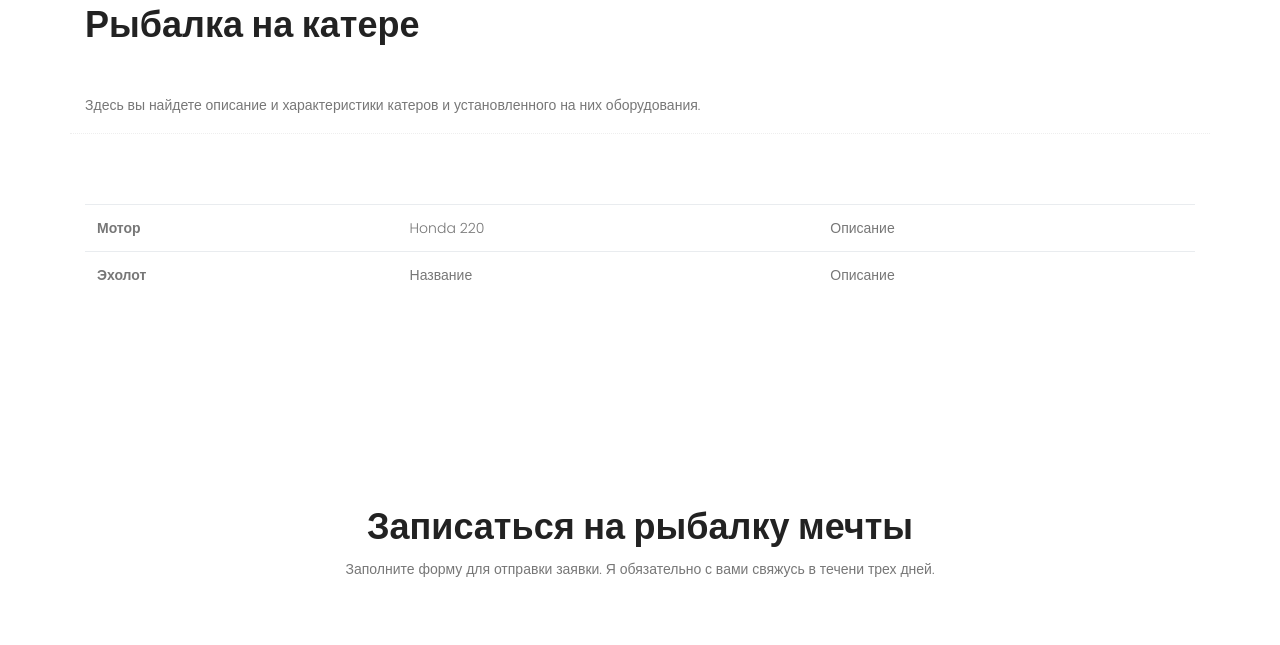
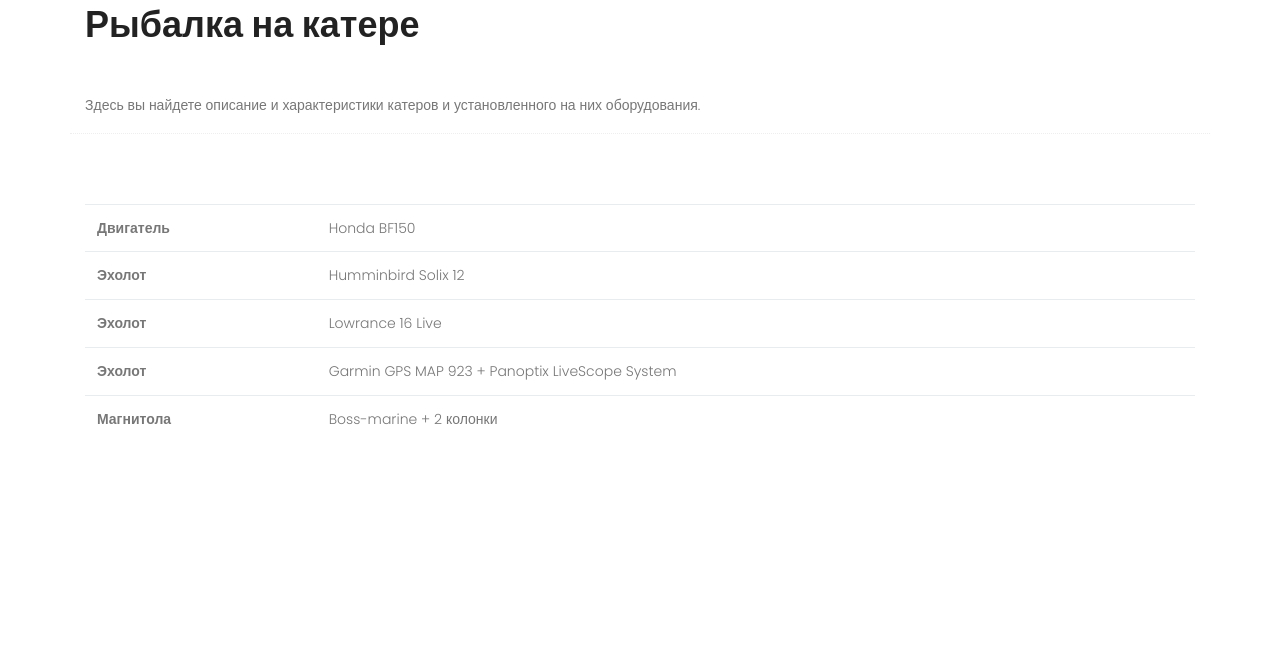
Before and after one commit to dgolov/FominFishing, a Django app: page /boat in a window 1280 px wide. Shown: the part 732-1377 px from the top of the page. Run offline with Django 4.2, Linux system fonts and the light colour scheme; data that the repository does not hold is empty; some libraries are stand-ins or nearby versions.

Commit message:
Added boat characteristics

```diff
--- a/templates/boat.html
+++ b/templates/boat.html
@@ -34,14 +34,24 @@
                     <table class="table">
                         <tbody>
                         <tr>
-                            <th scope="row">Мотор</th>
-                            <td>Honda 220</td>
-                            <td>Описание</td>
+                            <th scope="row">Двигатель</th>
+                            <td>Honda BF150</td>
                         </tr>
                         <tr>
                             <th scope="row">Эхолот</th>
-                            <td>Название</td>
-                            <td>Описание</td>
+                            <td>Humminbird Solix 12</td>
+                        </tr>
+                        <tr>
+                            <th scope="row">Эхолот</th>
+                            <td>Lowrance 16 Live</td>
+                        </tr>
+                        <tr>
+                            <th scope="row">Эхолот</th>
+                            <td>Garmin GPS MAP 923 + Panoptix LiveScope System</td>
+                        </tr>
+                        <tr>
+                            <th scope="row">Магнитола</th>
+                            <td>Boss-marine + 2 колонки</td>
                         </tr>
                         </tbody>
                     </table>
```
